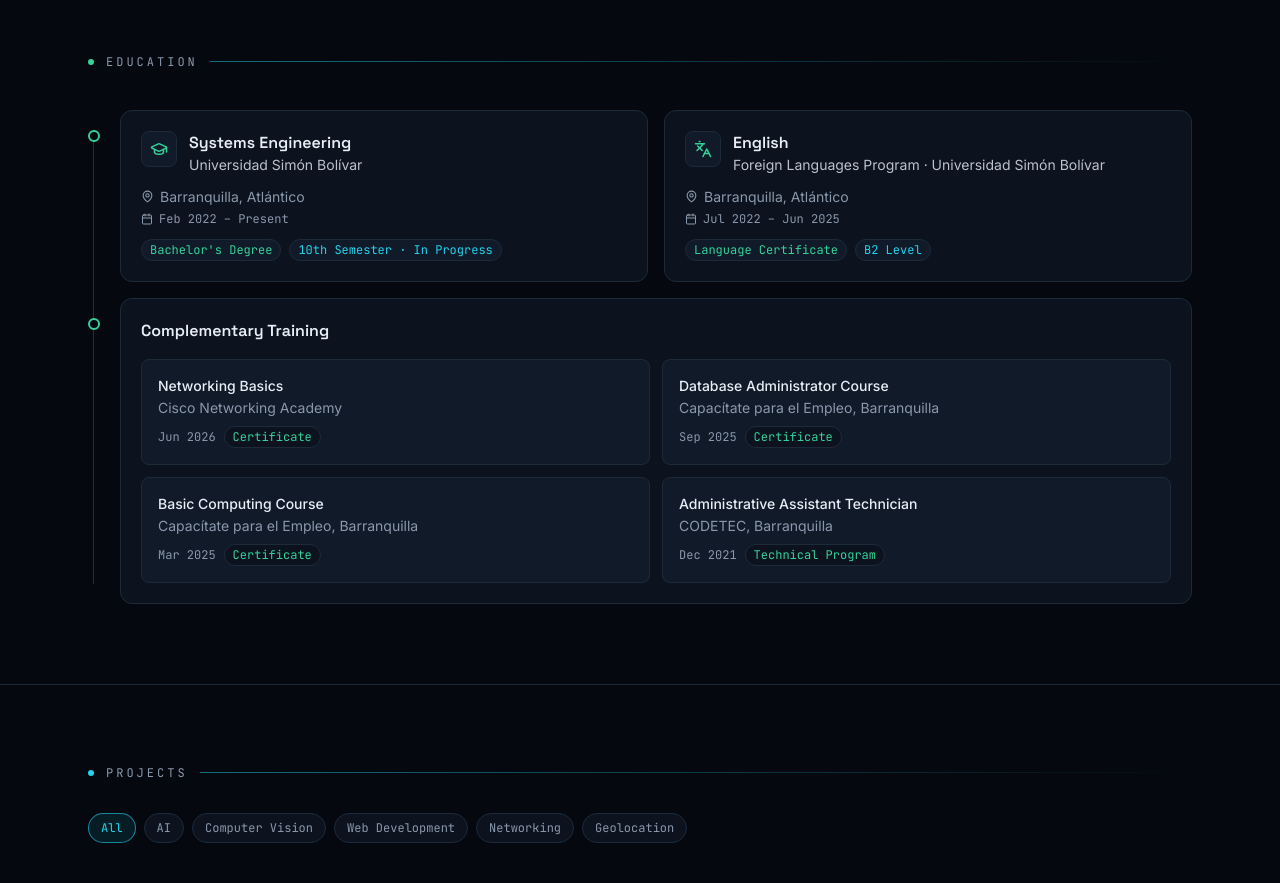
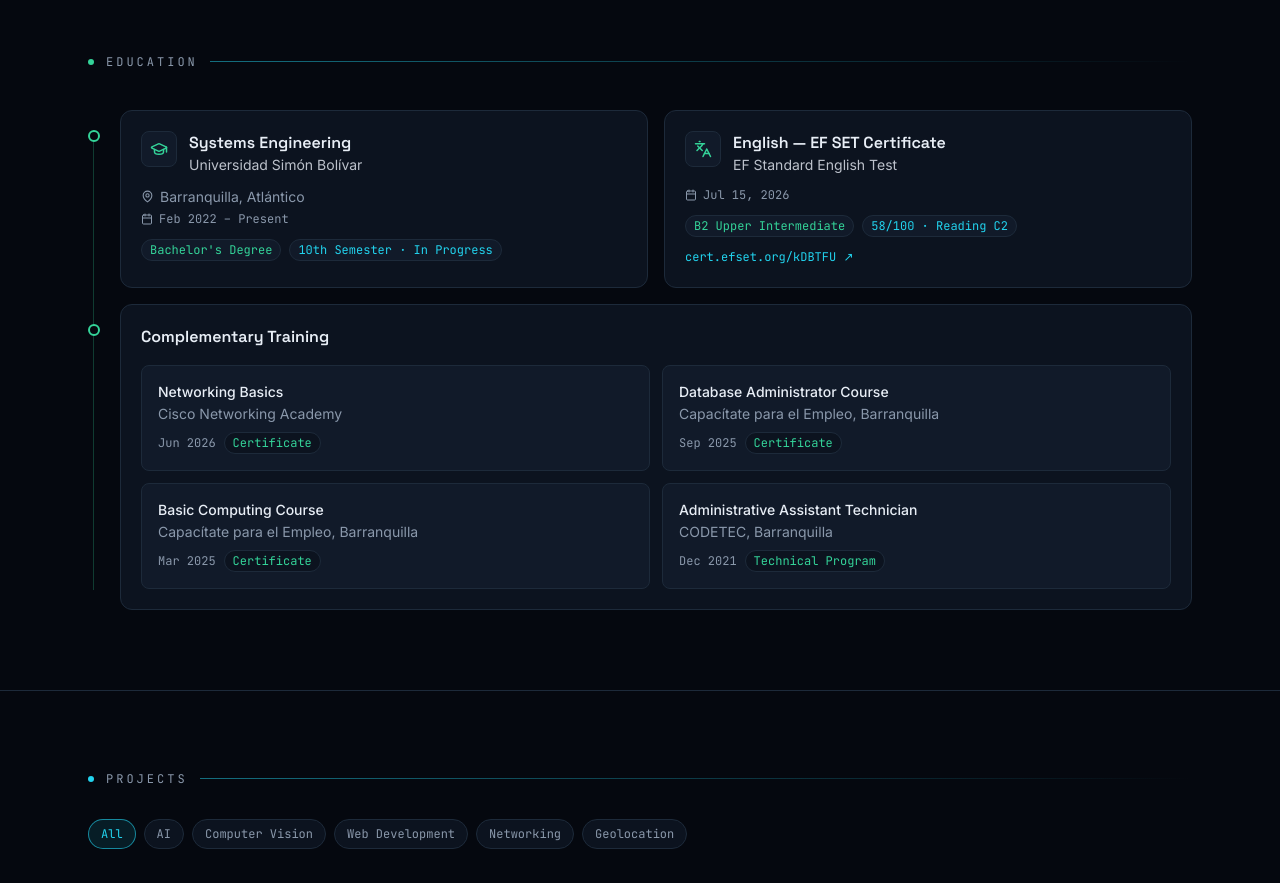
Before and after one commit to juancveg/juan-vega-portafolio, a Next.js app: page / in a window 1280 px wide. Shown: the part 1620-2503 px from the top of the page. Built offline with nearby package versions, Linux system fonts and the light colour scheme.

Commit message:
Update English language section with EF SET details

```diff
--- a/components/Experience.tsx
+++ b/components/Experience.tsx
@@ -90,31 +90,36 @@ export default function Education() {
               </div>
             </div>
 
-            {/* English */}
+            {/* English — EF SET Certificate */}
             <div className="rounded-xl border border-line bg-surface p-5 h-full">
               <div className="flex items-start gap-3">
                 <div className="flex h-9 w-9 shrink-0 items-center justify-center rounded-lg border border-line bg-surface2 text-pulse">
                   <Languages size={18} />
                 </div>
                 <div>
-                  <h3 className="font-display text-base font-semibold text-ink">English</h3>
-                  <p className="text-sm text-ink/80">Foreign Languages Program · Universidad Simón Bolívar</p>
+                  <h3 className="font-display text-base font-semibold text-ink">English — EF SET Certificate</h3>
+                  <p className="text-sm text-ink/80">EF Standard English Test</p>
                 </div>
               </div>
-              <p className="mt-3 flex items-center gap-1.5 text-sm text-muted">
-                <MapPin size={13} /> Barranquilla, Atlántico
-              </p>
-              <p className="mt-1 flex items-center gap-1.5 font-mono text-xs text-muted">
-                <Calendar size={12} /> Jul 2022 – Jun 2025
+              <p className="mt-3 flex items-center gap-1.5 font-mono text-xs text-muted">
+                <Calendar size={12} /> Jul 15, 2026
               </p>
               <div className="mt-3 flex flex-wrap gap-2">
                 <span className="rounded-full border border-line bg-surface2 px-2 py-0.5 font-mono text-xs text-pulse">
-                  Language Certificate
+                  B2 Upper Intermediate
                 </span>
                 <span className="rounded-full border border-line bg-surface2 px-2 py-0.5 font-mono text-xs text-signal">
-                  B2 Level
+                  58/100 · Reading C2
                 </span>
               </div>
+              <a
+                href="https://cert.efset.org/kDBTFU"
+                target="_blank"
+                rel="noreferrer"
+                className="mt-3 inline-flex items-center gap-1.5 font-mono text-xs text-signal hover:underline"
+              >
+                cert.efset.org/kDBTFU ↗
+              </a>
             </div>
           </div>
 
```
